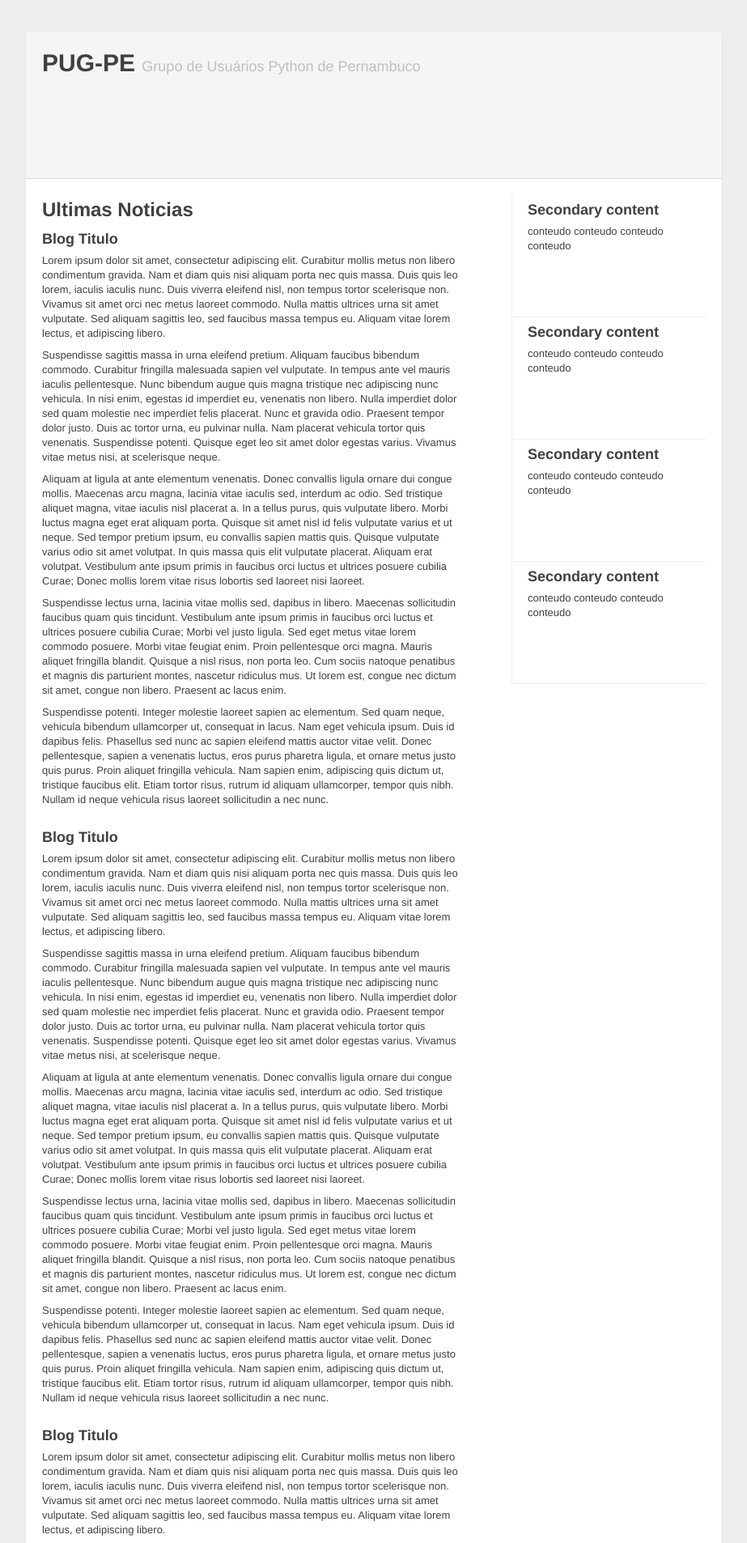
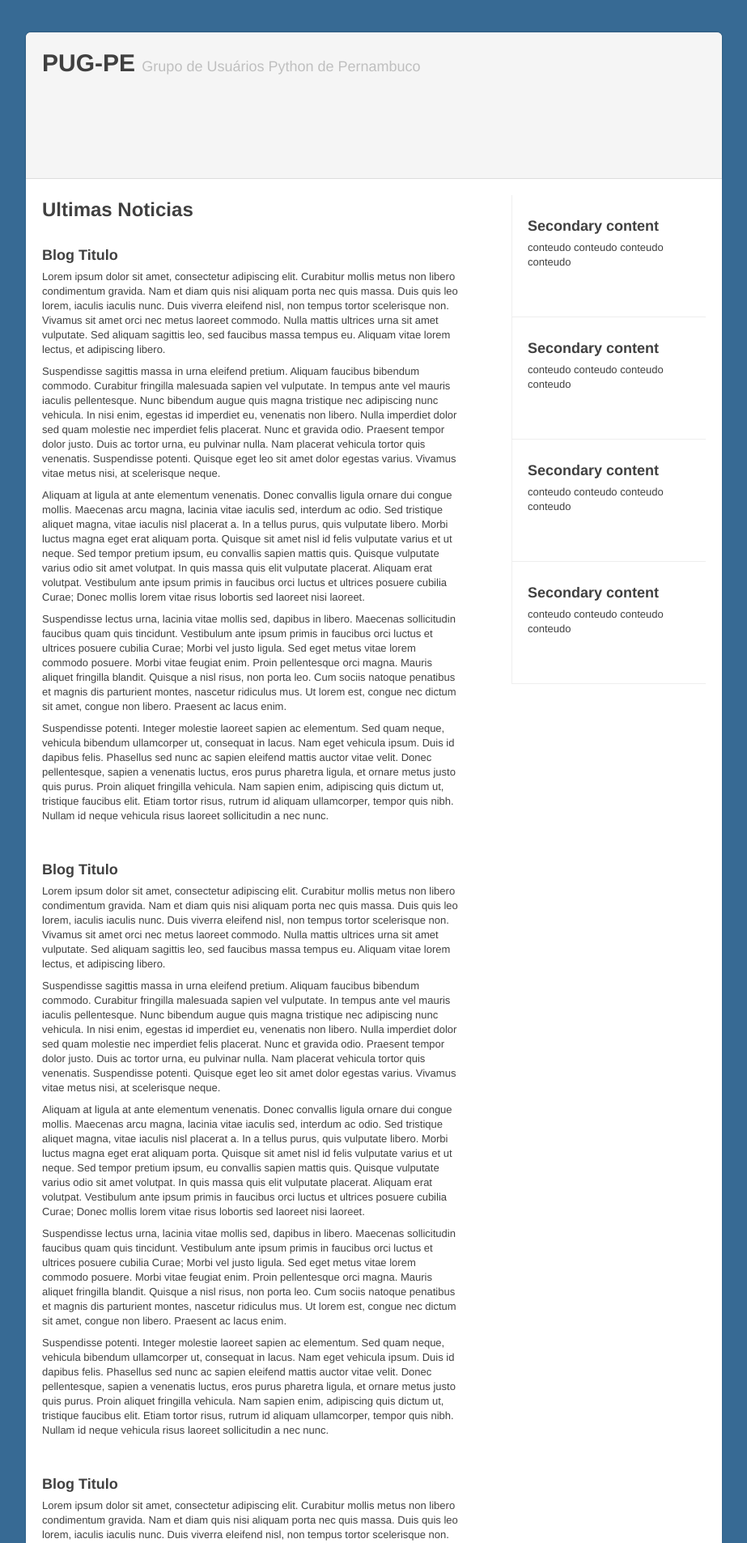
Before and after one commit to pugpe/pugpe_portal, a Django app: page / in a window 1280 px wide. Shown: the top 1906 px of the page at 81% size, without its empty margins (178-1101 px from the left). Run offline with Django 3.2, Linux system fonts and the light colour scheme.

Commit message:
Modificações de cores e adcionada borda arredondada.
Signed-off-by: Mailson Lira <mailson@gmail.com>
Signed-off-by: Luciano Rodrigues da Silva <lucrodsilva@gmail.com>

```diff
--- a/portal/templates/index.html
+++ b/portal/templates/index.html
@@ -16,7 +16,7 @@
     <style type="text/css">
       /* Override some defaults */
       html, body {
-        background-color: #eee;
+        background-color: #376A94;
       }
       body {
         padding-top: 40px; /* 40px to make the container go all the way to the bottom of the topbar */
@@ -33,9 +33,9 @@
         background-color: #fff;
         padding: 20px;
         margin: 0 -20px; /* negative indent the amount of the padding to maintain the grid system */
-        -webkit-border-radius: 0 0 6px 6px;
-           -moz-border-radius: 0 0 6px 6px;
-                border-radius: 0 0 6px 6px;
+        -webkit-border-radius: 6px 6px 6px 6px;
+           -moz-border-radius: 6px 6px 6px 6px;
+                border-radius: 6px 6px 6px 6px;
         -webkit-box-shadow: 0 1px 2px rgba(0,0,0,.15);
            -moz-box-shadow: 0 1px 2px rgba(0,0,0,.15);
                 box-shadow: 0 1px 2px rgba(0,0,0,.15);
@@ -47,6 +47,12 @@
         min-height: 150px;
         padding: 20px 20px 10px;
         margin: -20px -20px 20px;
+        -webkit-border-radius: 6px 6px 0px 0px;
+           -moz-border-radius: 6px 6px 0px 0px;
+                border-radius: 6px 6px 0px 0px;
+                box-shadow: 0 -1px 2px rgba(0,0,0,.15);
+        -webkit-box-shadow: 0 -1px 2px rgba(0,0,0,.15);
+           -moz-box-shadow: 0 -1px 2px rgba(0,0,0,.15);
       }
 
       /* Styles you shouldn't keep as they are for displaying this base example only */
@@ -81,11 +87,19 @@
         border: 0;
       }
 
-      .footer {
-      background-color: #6699CC;
+	  .content h3 {
+		  margin-top: 20px;
+	  }
+
+      footer {
+      background-color: #ffbc29;
 /*      min-width: 940px;*/
       padding: 30px 0;
       }
+
+	  footer p {
+		  color: #000;
+	  }
 
     </style>
 
@@ -190,7 +204,7 @@
 
 
     </div> <!-- /container -->
-    <footer class="footer">
+    <footer>
         <div class="container">
         <p>&copy; Company 2011</p>
         </div> <!-- end div name -->
```
